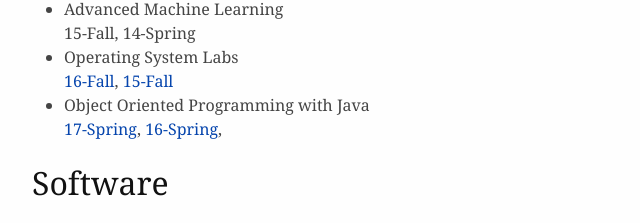
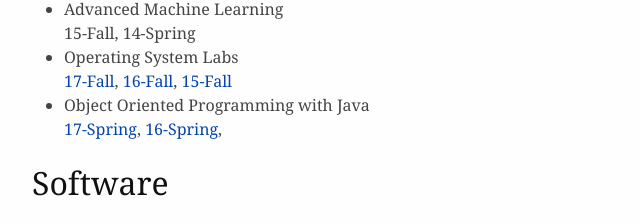
Before and after one commit to ybwu/ybwu.github.io, a plain HTML site: page index.html in a window 1280 px wide. Shown: the part 451-674 px from the top of the page, 272-912 px from the left. Drawn offline with Linux system fonts and the light colour scheme.

Commit message:
Add oslab 2017 Fall

```diff
--- a/index.html
+++ b/index.html
@@ -18,7 +18,7 @@
 <li>Advanced Machine Learning<br />
 15-Fall, 14-Spring</li>
 <li>Operating System Labs<br />
-<a href="http://ybwu.org/ecnu-oslabs/index.html">16-Fall</a>, <a href="http://ybwu.org/ecnu-oslabs/15-Fall/index.html">15-Fall</a></li>
+<a href="http://ybwu.org/ecnu-oslabs/index.html">17-Fall</a>, <a href="http://ybwu.org/ecnu-oslabs/16-Fall/index.html">16-Fall</a>, <a href="http://ybwu.org/ecnu-oslabs/15-Fall/index.html">15-Fall</a></li>
 <li>Object Oriented Programming with Java<br />
 <a href="http://ybwu.org/ecnu-java/index.html">17-Spring</a>, <a href="http://ybwu.org/ecnu-java/16-Spring/index.html">16-Spring</a>,</li>
 </ul>
```
Also changed, not shown: 1 other file.
